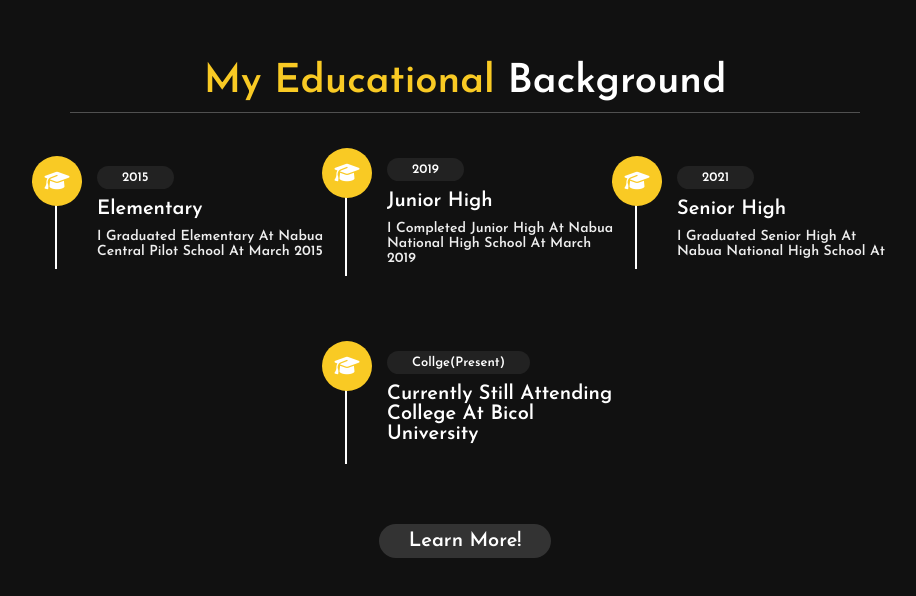
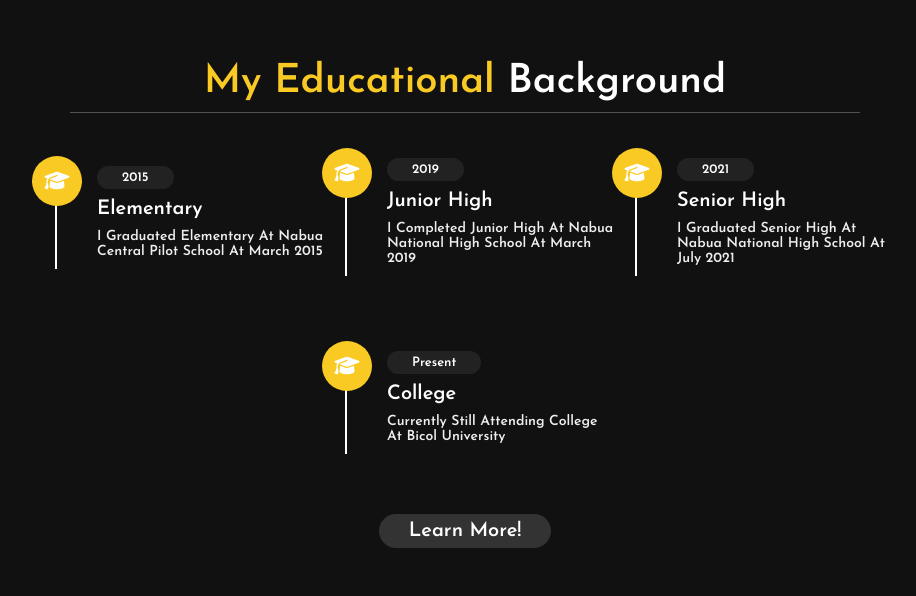
Before and after one commit to MarkFhilan94/Faustino, a plain HTML site: page index.html in a window 1280 px wide. Shown: the part 2358-2954 px from the top of the page, without its empty margins (350-1266 px from the left). Drawn offline with nearby package versions, Linux system fonts and the light colour scheme.

Commit message:
Update index.html

```diff
--- a/index.html
+++ b/index.html
@@ -104,7 +104,7 @@
 
   <!--- Education Starting Section -->
   <section class="education" id="education">
-    <h1 class="heading"><span>My Educational</span> Background</h1>
+    <h1 class="heading"><span>My Educational </span> Background</h1>
     <div class="container">
       <div class="box">
         <i class="fas fa-graduation-cap"></i>
@@ -122,17 +122,16 @@
         <i class="fas fa-graduation-cap"></i>
         <span>2021</span>
         <h3>Senior High</h3>
-        <p>I graduated Senior High at Nabua National High School at </p>
+        <p>I graduated Senior High at Nabua National High School at July 2021</p>
       </div>
       <div class="box">
         <i class="fas fa-graduation-cap"></i>
-        <span>Collge(Present)</span>
-        <h3>Currently still attending College at Bicol University</h3>
-        <p></p>
+        <span>Present</span>
+        <h3>College</h3>
+        <p>Currently still attending College at Bicol University</p>
       </div>
     </div>
-    <a href="#family"><button class="btn">Learn More!</button></a>
-
+    <a href="education.html"><button class="btn">Learn More!</button></a>
   </section>
 
   <!--- Education Ending Section -->
```
